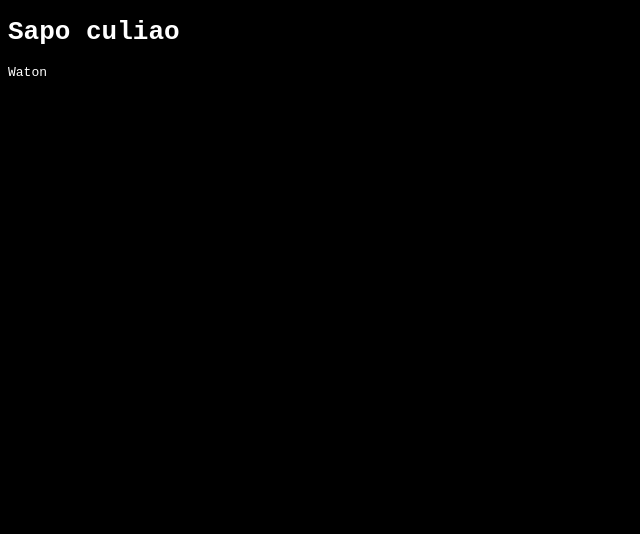
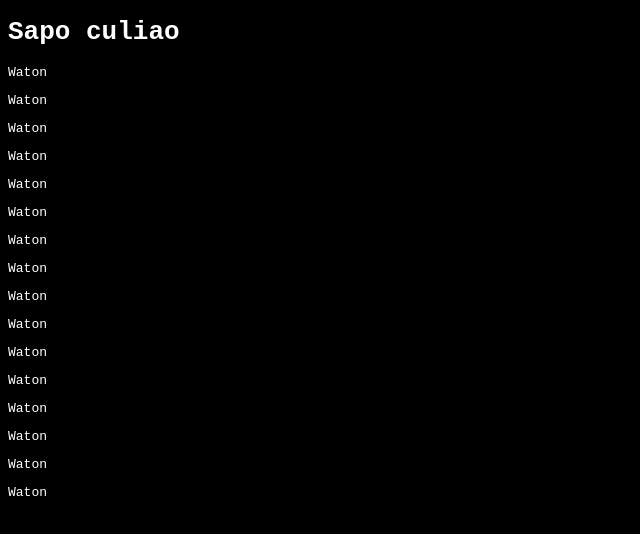
Before and after one commit to ronybrandon/mi-super-pagina-aweonao, a plain HTML site: page index.html in a window 1280 px wide. Shown: the whole page, without its empty margins (0-640 px from the left). Drawn offline with Linux system fonts and the light colour scheme.

Commit message:
Segundo commit

```diff
--- a/index.html
+++ b/index.html
@@ -12,6 +12,21 @@
     </header>
     <main>
         <p>Waton</p>
+        <p>Waton</p>
+        <p>Waton</p>
+        <p>Waton</p>
+        <p>Waton</p>
+        <p>Waton</p>
+        <p>Waton</p>
+        <p>Waton</p>
+        <p>Waton</p>
+        <p>Waton</p>
+        <p>Waton</p>
+        <p>Waton</p>
+        <p>Waton</p>
+        <p>Waton</p>
+        <p>Waton</p>
+        <p>Waton</p>
     </main>
 
 </body>
```
